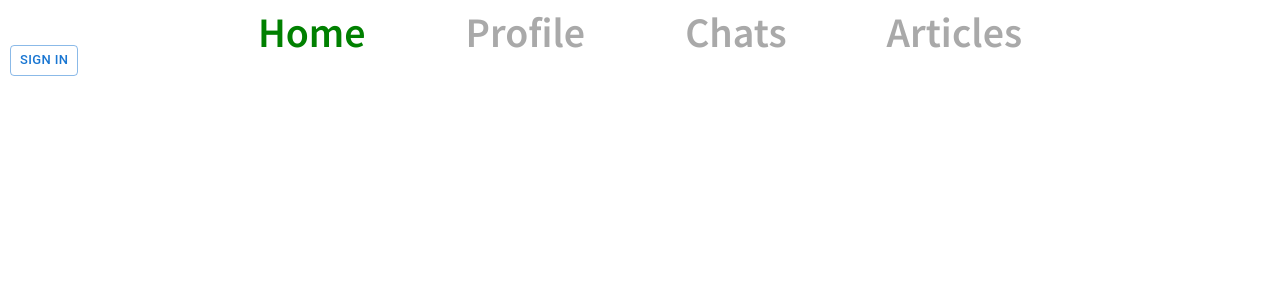
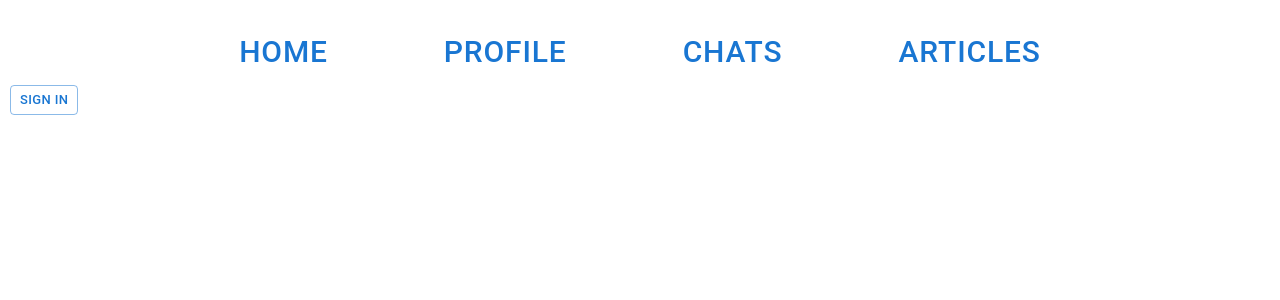
Before and after one commit to ksib7/React-project, a React (Create React App) app: page / in a window 1280 px wide. Shown: the top 300 px of the page. Built offline with nearby package versions, Linux system fonts and the light colour scheme; a web font is replaced by a local one.

Commit message:
Lesson8 (Изменил стили для Header)

```diff
--- a/src/components/Header.jsx
+++ b/src/components/Header.jsx
@@ -1,9 +1,9 @@
-import { Button } from "@mui/material";
+import { Button, Grid, Tooltip } from "@mui/material";
 import React from "react";
 
 import { useDispatch, useSelector } from "react-redux";
 
-import { Link, NavLink, Outlet } from "react-router-dom";
+import { Link, Outlet } from "react-router-dom";
 
 import { changeAuth } from "../store/profile/actions";
 
@@ -41,14 +41,13 @@ export const Header = () => {
       <ul className="menu__items">
         {navigation.map((item) => (
           <li key={item.id}>
-            <NavLink
-              style={({ isActive }) => ({
-                color: isActive ? "green" : "darkgrey",
-              })}
-              to={item.to}
-            >
-              {item.name}
-            </NavLink>
+            <Link to={item.to}>
+              <Grid item>
+                <Tooltip disableHoverListener title="Add">
+                  <Button style={{ fontSize: "30px" }}>{item.name}</Button>
+                </Tooltip>
+              </Grid>
+            </Link>
           </li>
         ))}
       </ul>
--- a/src/components/Header.scss
+++ b/src/components/Header.scss
@@ -3,23 +3,8 @@
   justify-content: center;
   gap: 100px;
   list-style: none;
-  font-family: "Source Sans Pro";
-  font-weight: 600;
-  font-size: 42px;
-  line-height: 25px;
 }
 
 a {
   text-decoration: none;
-  color: darkgrey;
 }
-
-a:hover {
-  opacity: 0.7;
-  border-bottom: 2px solid rgba(0, 0, 0, 0.42);
-}
-
-.signin:hover {
-  opacity: 1;
-  border: none;
-}
```
